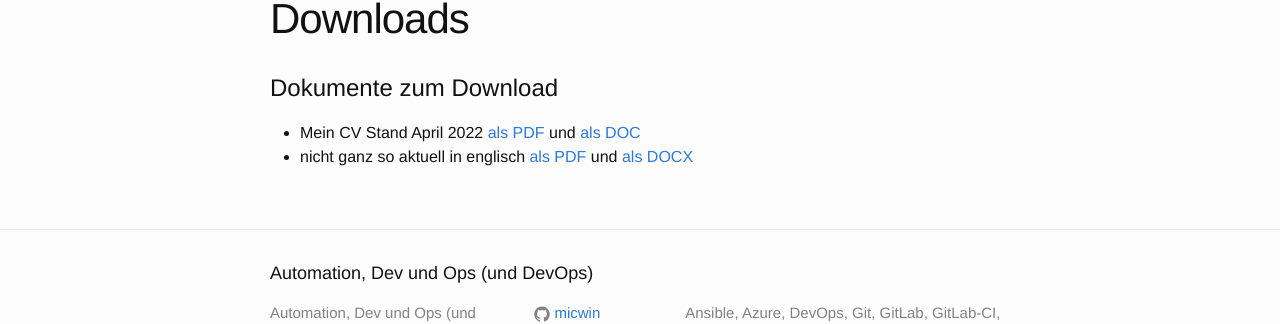
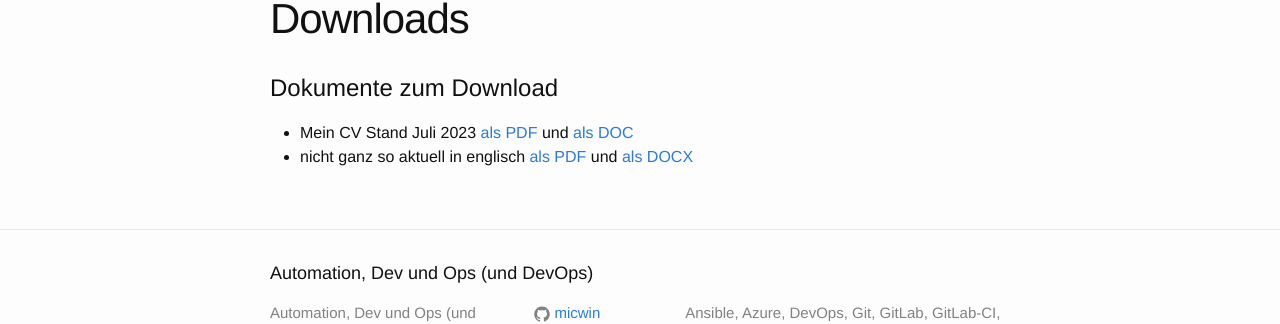
Before and after one commit to micwin/micwin.github.io, a Jekyll site: the page built from 20_downloads.md, in a window 1280 px wide. Shown: the part 150-474 px from the top of the page. Built offline with Jekyll 4.4.1, drawn with Linux system fonts in a browser that asks for light colours.

Commit message:
first throw

```diff
--- a/20_downloads.md
+++ b/20_downloads.md
@@ -6,5 +6,5 @@
 
 # Dokumente zum Download #
 
-* Mein CV Stand April 2022 [als PDF](../downloads/micwin_profil.pdf) und [als DOC](../downloads/micwin_profil.doc)
+* Mein CV Stand Juli 2023 [als PDF](../downloads/micwin_profil.pdf) und [als DOC](../downloads/micwin_profil.doc)
 * nicht ganz so aktuell in englisch [als PDF](../downloads/micwin_profil_en.pdf) und [als DOCX](../downloads/micwin_profil_en.docx)
```
Also changed, not shown: 2 other files.
